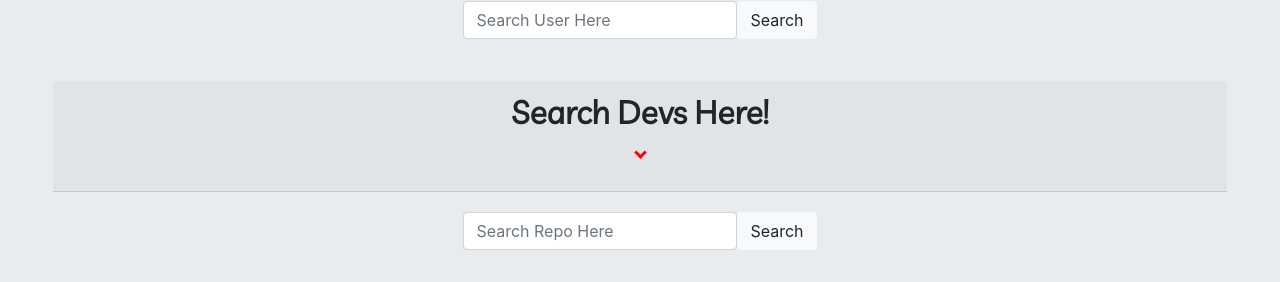
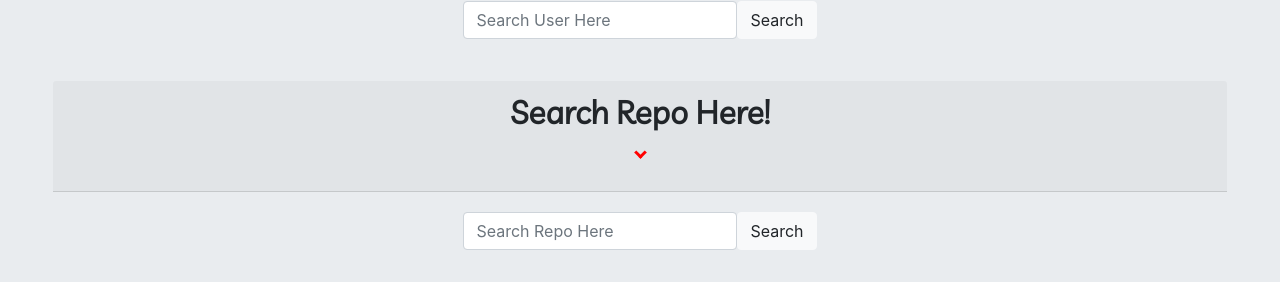
Before and after one commit to Hillarydalie/searchgit, an Angular app: page /home in a window 1280 px wide. Shown: the part 670-952 px from the top of the page. Built offline with nearby package versions, Linux system fonts and the light colour scheme.

Commit message:
Add new repository searchbox

```diff
--- a/src/app/app-routing.module.ts
+++ b/src/app/app-routing.module.ts
@@ -1,10 +1,12 @@
 import { NgModule } from '@angular/core';
-import { Routes, RouterModule } from '@angular/router'
-;import { TafutaComponent} from './tafuta/tafuta.component'
+import { Routes, RouterModule } from '@angular/router';
+import { TafutaComponent} from './tafuta/tafuta.component'
 import {NotFoundComponent} from './not-found/not-found.component';
+import {TafutaRepoComponent} from './tafuta-repo/tafuta-repo.component';
 
 const routes: Routes = [
   {"path":"home","component":TafutaComponent},
+  {"path":"repository","component":TafutaRepoComponent},
   {"pathMatch":"full","redirectTo":"home","path":""},
   {"path":"**","component":NotFoundComponent},
 ];
--- a/src/app/services/tafuta-http.service.ts
+++ b/src/app/services/tafuta-http.service.ts
@@ -2,7 +2,7 @@ import { Injectable } from '@angular/core';
 import {HttpClient} from '@angular/common/http';
 import {environment} from '../../environments/environment';
 import {Gitsearch} from '../users';
-import { Repo } from '../repositories';
+import { Gitrepo } from '../repositories';
 
 @Injectable({
   providedIn: 'root'
@@ -10,7 +10,7 @@ import { Repo } from '../repositories';
 export class TafutaHttpService {
 
     gitsearches:Gitsearch[]=[];
-    repo: Repo[]=[];
+    gitrepos: Gitrepo[]=[];
 
     constructor(private http:HttpClient) {
 
@@ -40,7 +40,6 @@ export class TafutaHttpService {
             this.http.get<Hillary>(searchEnding).toPromise().then(
                 (results)=>{
                     this.gitsearches.push(results);
-
                     resolve()
                 },
                 (error)=>{
@@ -52,20 +51,21 @@ export class TafutaHttpService {
         return promise;
     }
 
-    searchingRepo(gitSearch:string) {
+    searchingRepo(gitRepo:string) {
         interface ApiKey {
-            name: string;
-            html_url: string;
-            description: string;
+            name:string;
+            html_url:string;
+            description:string;
         }
 
-        let searchEndpoint = "https://api.github.com/search/repositories?q="+gitSearch+"&perpage="+5+"&sort=forks&order=asc?access_token="+environment.TafutaAPI;
+        let searchEndpoint = "https://api.github.com/search/repositories?q="+gitRepo+"&perpage="+10+"&sort=forks&order=asc?access_token="+environment.TafutaAPI;
+        searchEndpoint;
+
         let promise = new Promise((resolve,reject)=>{
-            this.repo = [];
+            this.gitrepos = [];
             this.http.get<ApiKey>(searchEndpoint).toPromise().then(
                 (results)=>{
-                    this.repo.push(results);
-                    console.log(results);
+                    this.gitrepos.push(results);
                     resolve()
                 },
                 (error)=>{
--- a/src/app/tafuta-form/tafuta-form.component.html
+++ b/src/app/tafuta-form/tafuta-form.component.html
@@ -1,3 +1,4 @@
+
 <div class="contanier">
     <div style="margin: 20px">
         <div class="card">
@@ -14,18 +15,5 @@
     </div>
 </div>
 
-<div class="contanier">
-    <div style="margin: 20px">
-        <div class="card">
-            <div class="card-header text-center">
-                <h2>Search Devs Here!</h2><p id="arrow"><i class="down"></i></p>
-            </div>
-            <div class="card-body" id="formbody">
-                <form class="form-inline justify-content-center">
-                    <input type="text" class="form-control mr-8" placeholder="Search Repo Here" name="gitRepo"[(ngModel)]="gitRepo" required>
-                    <button type="submit" class="btn btn-light" (click)="searchDevRepo()">Search</button>
-                </form>
-            </div>
-        </div>
-    </div>
-</div>
+
+<app-tafuta-repo (emitRepo)="searchRepository($event)"></app-tafuta-repo>
--- a/src/app/tafuta-form/tafuta-form.component.ts
+++ b/src/app/tafuta-form/tafuta-form.component.ts
@@ -8,10 +8,10 @@ import { Component, OnInit, Output, EventEmitter} from '@angular/core';
 export class TafutaFormComponent implements OnInit {
 
     @Output() emitSearch = new EventEmitter<any>()
-    @Output() emitRepo = new EventEmitter<any>()
+
 
     gitSearch:string;
-    gitRepo:string
+
 
     constructor() { }
 
@@ -19,10 +19,6 @@ export class TafutaFormComponent implements OnInit {
         this.emitSearch.emit(this.gitSearch)
     }
 
-    searchDevRepo(){
-        this.emitRepo.emit(this.gitRepo)
-    }
-
     ngOnInit() {
     }
 
--- a/src/app/tafuta-repo/tafuta-repo.component.html
+++ b/src/app/tafuta-repo/tafuta-repo.component.html
@@ -1 +1,15 @@
-<p>tafuta-repo works!</p>
+<div class="contanier">
+    <div style="margin: 20px">
+        <div class="card">
+            <div class="card-header text-center">
+                <h2>Search Repo Here!</h2><p id="arrow"><i class="down"></i></p>
+            </div>
+            <div class="card-body" id="formbody">
+                <form class="form-inline justify-content-center">
+                    <input type="text" class="form-control mr-8" placeholder="Search Repo Here" name="gitRepo"[(ngModel)]="gitRepo" required>
+                    <button type="submit" class="btn btn-light" (click)="searchDevRepo()">Search</button>
+                </form>
+            </div>
+        </div>
+    </div>
+</div>
--- a/src/app/tafuta-repo/tafuta-repo.component.ts
+++ b/src/app/tafuta-repo/tafuta-repo.component.ts
@@ -1,4 +1,4 @@
-import { Component, OnInit } from '@angular/core';
+import { Component, OnInit, Output,EventEmitter } from '@angular/core';
 
 @Component({
   selector: 'app-tafuta-repo',
@@ -7,7 +7,17 @@ import { Component, OnInit } from '@angular/core';
 })
 export class TafutaRepoComponent implements OnInit {
 
+     @Output() emitRepo = new EventEmitter<any>()
+
+    gitRepo:string
+
+
+
   constructor() { }
+
+  searchDevRepo(){
+        this.emitRepo.emit(this.gitRepo)
+    }
 
   ngOnInit() {
   }
--- a/src/app/tafuta/tafuta.component.html
+++ b/src/app/tafuta/tafuta.component.html
@@ -45,7 +45,6 @@
 
 <div class="result">
     <app-tafuta-form (emitSearch)="searchGithub($event)"></app-tafuta-form>
-    <app-tafuta-form (emitRepo)="searchRepository($event)"></app-tafuta-form>
     <div class="main-card">
         <div *ngFor="let gitsearch of gitsearches">
             <div class="row">
@@ -87,3 +86,9 @@
         </div>
     </div>
 </div>
+
+<div *ngFor="let gitrepo of gitrepos">
+    <p>{{gitrepo.name}}</p>
+    <p>{{gitrepo.html_url}}</p>
+    <p>{{gitrepo.description}}</p>
+</div>
--- a/src/app/tafuta/tafuta.component.ts
+++ b/src/app/tafuta/tafuta.component.ts
@@ -1,7 +1,7 @@
 import { Component, OnInit } from '@angular/core';
 import {TafutaHttpService} from '../services/tafuta-http.service';
 import {Gitsearch} from '../users';
-import { Repo } from '../repositories';
+import {Gitrepo} from '../repositories';
 
 @Component({
   selector: 'app-tafuta',
@@ -12,7 +12,7 @@ import { Repo } from '../repositories';
 export class TafutaComponent implements OnInit {
 
     gitsearches:Gitsearch[];
-    gitRepo: GitRepo[];
+    gitrepos: Gitrepo[];
 
     constructor(public tafutaHttpService:TafutaHttpService) { }
 
@@ -34,7 +34,7 @@ export class TafutaComponent implements OnInit {
     searchRepository(searchRepo){
         this.tafutaHttpService.searchingRepo(searchRepo).then(
             ()=>{
-                this.gitRepo=this.tafutaHttpService.gitRepo;
+                this.gitrepos=this.tafutaHttpService.gitrepos;
             },
             (error)=>{
                 console.log(error)
--- a/src/app/tafutanav/tafutanav.component.html
+++ b/src/app/tafutanav/tafutanav.component.html
@@ -2,5 +2,5 @@
   <a class="navbar-brand" href="#">Tafuta</a>
   <a class="navbar" href="home">Home</a>
   <a class="navbar" href="#formbody">User</a>
-  <a class="navbar" href="#">Repository</a>
+  <a class="navbar" href="repository">Repository</a>
 </nav>
```
